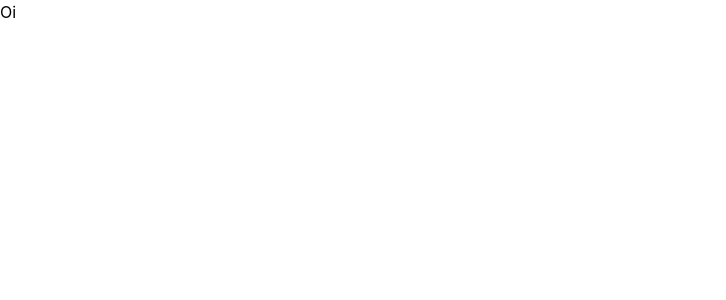
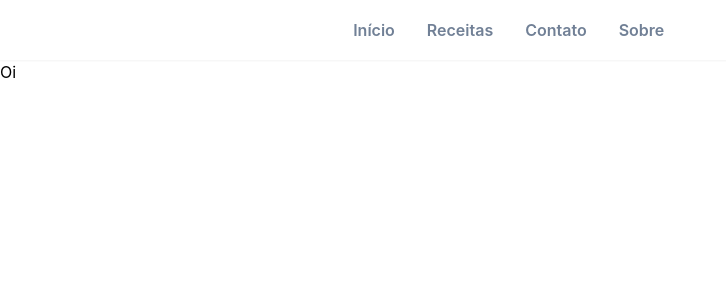
Before and after one commit to Jeff-Dev88/Minha_Cozinha, a React (Vite) app in the folder minhacozinha/: page / in a window 1280 px wide. Shown: the top 300 px of the page, without its empty margins (0-726 px from the left). Built offline with nearby package versions, Linux system fonts and the light colour scheme.

Commit message:
nav finished 😎

```diff
--- /dev/null
+++ b/minhacozinha/src/components/Nav/Nav.tsx
@@ -0,0 +1,33 @@
+import {
+    Box,
+    Button,
+    ButtonGroup,
+    Container,
+    Flex,
+    HStack,
+    IconButton,
+    useBreakpointValue,
+    useColorModeValue,
+} from "@chakra-ui/react";
+
+function Nav() {
+    const isDesktop = useBreakpointValue({ base: false, lg: true });
+    return (
+        <Box as="nav" bg="bg-surface" boxShadow={useColorModeValue("sm", "sm-dark")}>
+            <Container py={{ base: "4", lg: "5" }}>
+                <HStack spacing="10" justify="space-between">
+                    <Flex justify="space-between" flex="1">
+                        <ButtonGroup variant="link" spacing="8">
+                            <Button>Início</Button>
+                            <Button>Receitas</Button>
+                            <Button>Contato</Button>
+                            <Button>Sobre</Button>
+                        </ButtonGroup>
+                    </Flex>
+                </HStack>
+            </Container>
+        </Box>
+    );
+}
+
+export default Nav;
--- a/minhacozinha/src/main.tsx
+++ b/minhacozinha/src/main.tsx
@@ -2,10 +2,12 @@ import { ChakraProvider } from "@chakra-ui/react";
 import React from "react";
 import ReactDOM from "react-dom/client";
 import App from "./App";
+import Nav from "./components/Nav/Nav";
 
 ReactDOM.createRoot(document.getElementById("root") as HTMLElement).render(
     <React.StrictMode>
         <ChakraProvider>
+            <Nav />
             <App />
         </ChakraProvider>
     </React.StrictMode>
```
